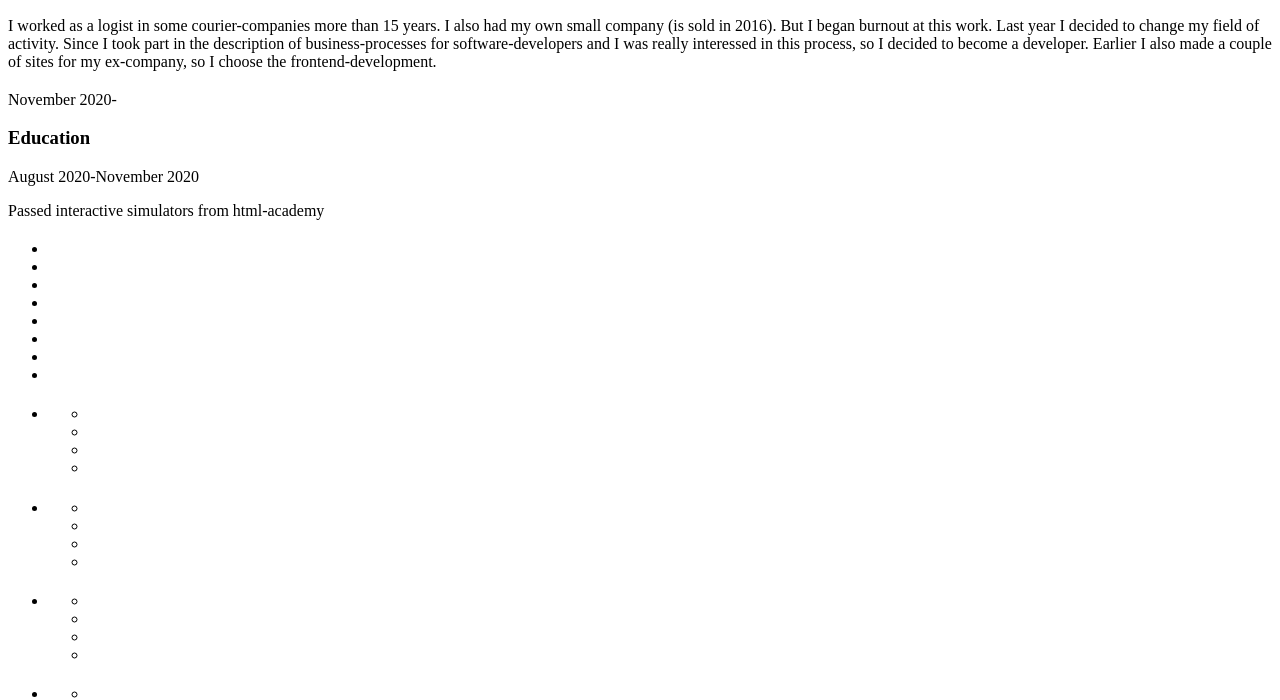
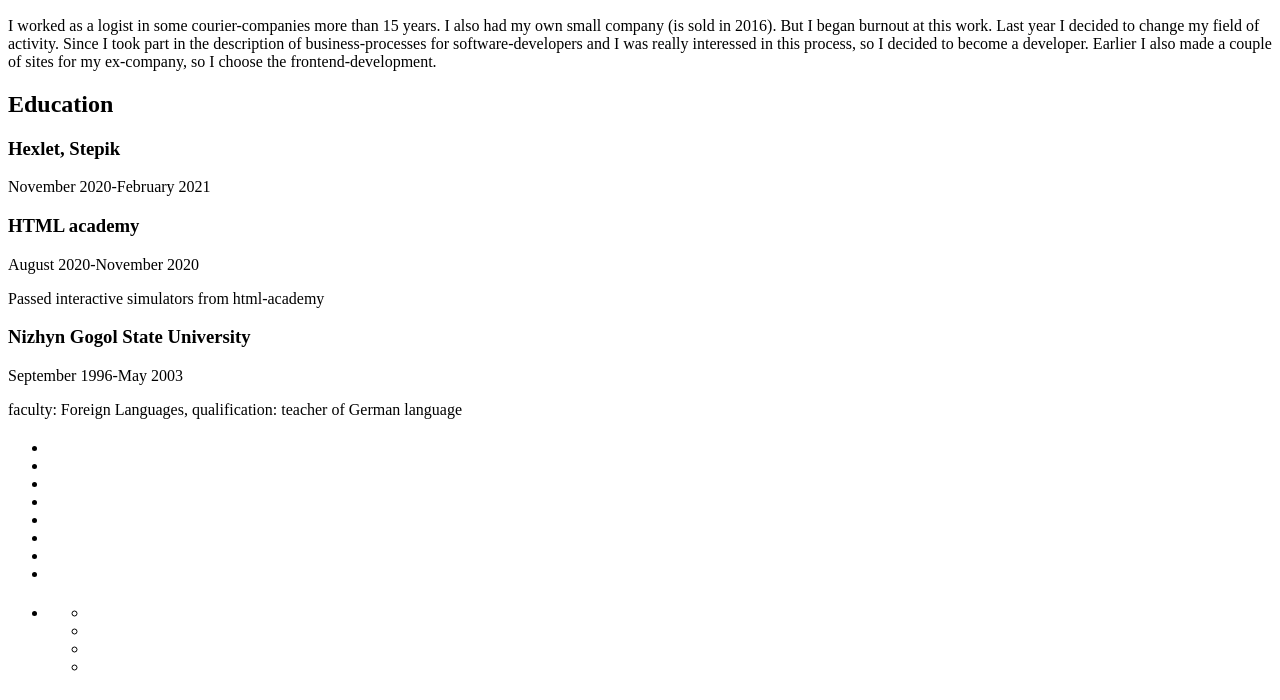
Before and after one commit to AlexKuryanov/rsschool-cv, a plain HTML site: page index.html in a window 1280 px wide. Shown: the part 101-801 px from the top of the page. Drawn offline with Linux system fonts and the light colour scheme.

Commit message:
refactor: add content in Edukation

```diff
--- a/index.html
+++ b/index.html
@@ -18,21 +18,21 @@
         <p class="about__text">I worked as a logist in some courier-companies more than 15 years. I also had my own small company (is sold in 2016). But I began burnout at this work. Last year I decided to change my field of activity. Since I took part in the description of business-processes for software-developers and I was really interessed in this process, so I decided to become a developer. Earlier I also made a couple of sites for my ex-company, so I choose the frontend-development.</p>
     </section>
     <section class="education">
-      <h2 class="education__title section-title"></h2>
+      <h2 class="education__title section-title">Education</h2>
       <section class="education__item">
-        <h3 class="education__title"></h3>
-        <time class="education__date"></time>
+        <h3 class="education__title">Hexlet, Stepik</h3>
+        <time class="education__date" datetime="2020-11-25">November 2020</time>-<time class="education__date" datetime="2021-02-28">February 2021</time>
         <p class="education__describe"></p>
       </section>
       <section class="education__item">
-        <h3 class="education__title"></h3>
-        <time class="education__date" datetime="2020-11-25">November 2020</time>-<time></time>
-        <p class="education__describe"></p>
+        <h3 class="education__title">HTML academy</h3>
+        <time class="education__date" datetime="2020-08-25">August 2020</time>-<time class="education__date" datetime="2020-11-25">November 2020</time>
+        <p class="education__describe">Passed interactive simulators from html-academy</p>
       </section>
       <section class="education__item">
-        <h3 class="education__title">Education</h3>
-        <time class="education__date" datetime="2020-08-25">August 2020</time datetime="2020-11-25">-<time>November 2020</time>
-        <p class="education__describe">Passed interactive simulators from html-academy</p>
+        <h3 class="education__title">Nizhyn Gogol State University</h3>
+        <time class="education__date" datetime="1996-09-01">September 1996</time>-<time class="education__date" datetime="2003-05-31">May 2003</time>
+        <p class="education__describe">faculty: Foreign Languages, qualification: teacher of German language</p>
       </section>
     </section>
     <section class="experience">
```
